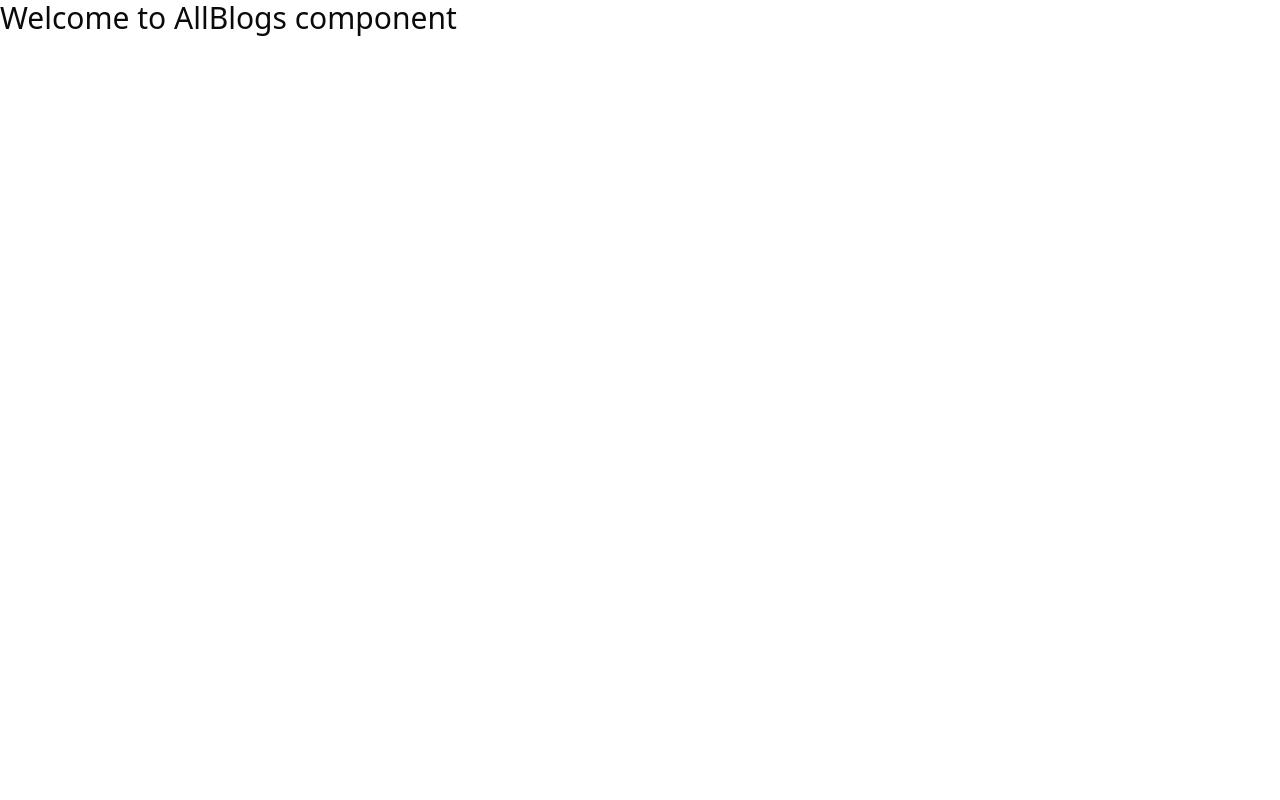
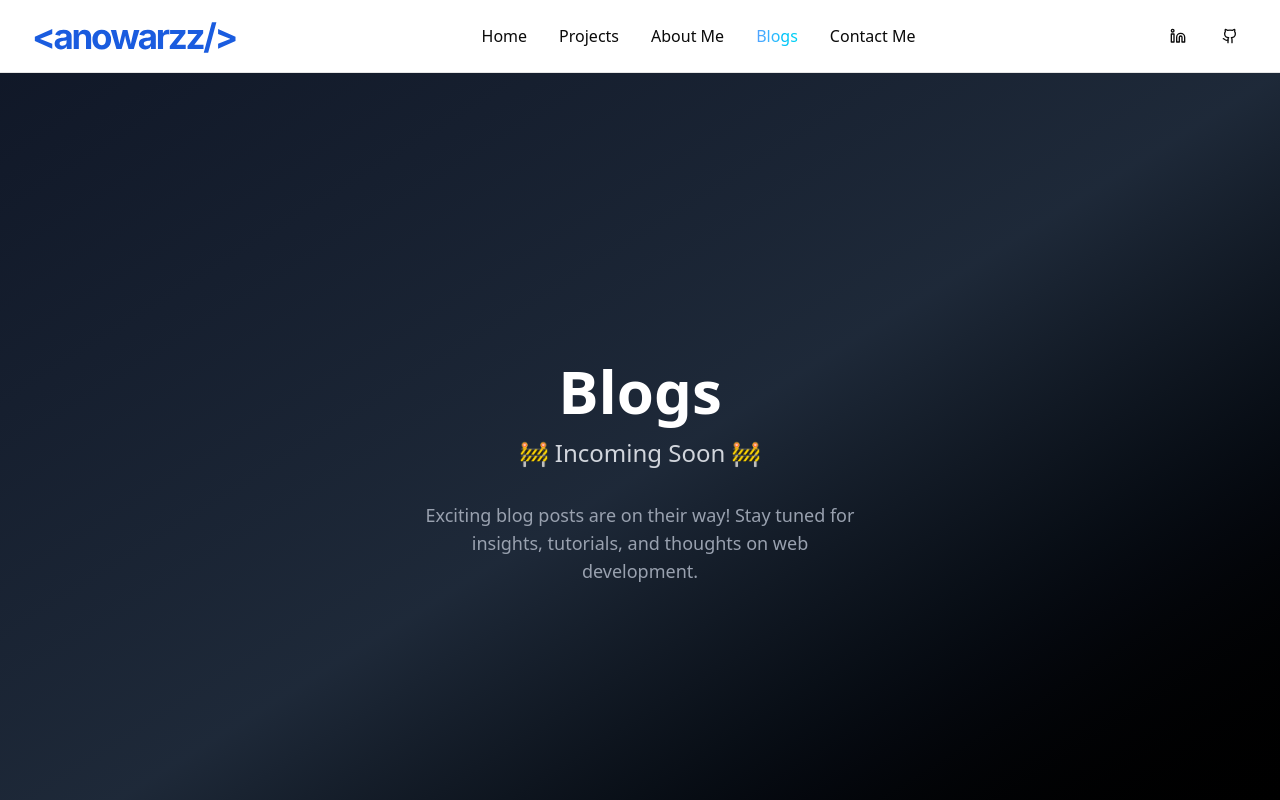
Before and after one commit to anowarzz/anowar-portfolio, a Next.js app: page /blogs in a window 1280 px wide. Shown: the top 800 px of the page. Built offline with nearby package versions, Linux system fonts and the light colour scheme.

Commit message:
feat: add all project page with projects and add the blog route

```diff
--- /dev/null
+++ b/src/app/(commonLayout)/all-projects/page.tsx
@@ -0,0 +1,118 @@
+"use client";
+
+import { ProjectCard } from "@/components/ui/ProjectCard";
+import { LoadingSpinner } from "@/components/ui/loading-spinner";
+import { getAllProjects } from "@/services/projectService/getAllProjects";
+import { IProject } from "@/types";
+import { useEffect, useState } from "react";
+
+const AllProjects = () => {
+  const [projects, setProjects] = useState<IProject[]>([]);
+  const [loading, setLoading] = useState(true);
+  const [error, setError] = useState<string | null>(null);
+
+  useEffect(() => {
+    const fetchProjects = async () => {
+      try {
+        const data = await getAllProjects();
+        setProjects(data);
+      } catch (err) {
+        setError("Failed to load projects");
+        console.error("Error fetching projects:", err);
+      } finally {
+        setLoading(false);
+      }
+    };
+
+    fetchProjects();
+  }, []);
+
+  if (loading) {
+    return (
+      <section className="min-h-screen w-full relative bg-black py-16">
+        <div
+          className="absolute inset-0 z-0"
+          style={{
+            background:
+              "radial-gradient(ellipse 80% 60% at 50% 0%, rgba(99, 102, 241, 0.15), transparent 70%), #000000",
+          }}
+        />
+        <div className="relative z-10 container mx-auto px-4">
+          <div className="flex items-center justify-center min-h-[400px]">
+            <LoadingSpinner size="lg" text="Loading projects..." />
+          </div>
+        </div>
+      </section>
+    );
+  }
+
+  if (error) {
+    return (
+      <section className="min-h-screen w-full relative bg-black py-16">
+        <div
+          className="absolute inset-0 z-0"
+          style={{
+            background:
+              "radial-gradient(ellipse 80% 60% at 50% 0%, rgba(99, 102, 241, 0.15), transparent 70%), #000000",
+          }}
+        />
+        <div className="relative z-10 container mx-auto px-4">
+          <div className="flex items-center justify-center min-h-[400px]">
+            <div className="text-center">
+              <p className="text-red-400 text-lg mb-4">{error}</p>
+              <button
+                onClick={() => window.location.reload()}
+                className="px-6 py-3 bg-blue-600 hover:bg-blue-700 text-white rounded-lg transition-colors"
+              >
+                Try Again
+              </button>
+            </div>
+          </div>
+        </div>
+      </section>
+    );
+  }
+
+  return (
+    <section className="min-h-screen w-full relative bg-black py-16">
+      {/* Background Gradient */}
+      <div
+        className="absolute inset-0 z-0"
+        style={{
+          background:
+            "radial-gradient(ellipse 80% 60% at 50% 0%, rgba(99, 102, 241, 0.15), transparent 70%), #000000",
+        }}
+      />
+
+      <div className="relative z-10 container mx-auto px-4">
+        {/* Section Header */}
+        <div className="text-center mb-16">
+          <h1 className="text-4xl md:text-5xl lg:text-6xl font-bold text-white mb-6">
+            All <span className="text-blue-400">Projects</span>
+          </h1>
+          <p className="text-lg md:text-xl text-white/70 max-w-3xl mx-auto leading-relaxed">
+            List of the projects that showcase my skills and expertise in web
+            development:
+          </p>
+        </div>
+
+        {/* Projects Grid */}
+        {projects.length > 0 ? (
+          <div className="grid grid-cols-1 md:grid-cols-2 lg:grid-cols-3 gap-8 max-w-7xl mx-auto">
+            {projects.map((project) => (
+              <div key={project._id} className="flex justify-center">
+                <ProjectCard key={project._id} project={project} />
+              </div>
+            ))}
+          </div>
+        ) : (
+          <div className="text-center">
+            <p className="text-white/70 text-lg">No projects found.</p>
+          </div>
+        )}
+      </div>
+    </section>
+  );
+};
+
+export default AllProjects;
--- /dev/null
+++ b/src/app/(commonLayout)/blogs/page.tsx
@@ -0,0 +1,20 @@
+const AllBlogs = () => {
+  return (
+    <div className="min-h-screen flex items-center justify-center bg-gradient-to-br from-gray-900 via-gray-800 to-black">
+      <div className="text-center">
+        <h1 className="text-4xl md:text-6xl font-bold text-white mb-4">
+          Blogs
+        </h1>
+        <div className="text-xl md:text-2xl text-gray-300 mb-8">
+          🚧 Incoming Soon 🚧
+        </div>
+        <p className="text-lg text-gray-400 max-w-md mx-auto">
+          Exciting blog posts are on their way! Stay tuned for insights,
+          tutorials, and thoughts on web development.
+        </p>
+      </div>
+    </div>
+  );
+};
+
+export default AllBlogs;
--- a/src/app/blogs/page.tsx
+++ /dev/null
@@ -1,10 +0,0 @@
-const AllBlogs = () => {
-    return (
-        <div>
-           <h3 className='text-3xl'> Welcome to AllBlogs component </h3>
-
-        </div>
-    );
-};
-
-export default AllBlogs;
--- a/src/components/Navbar.tsx
+++ b/src/components/Navbar.tsx
@@ -12,10 +12,12 @@ import {
 import { Github, Linkedin, Menu } from "lucide-react";
 import Image from "next/image";
 import Link from "next/link";
+import { usePathname } from "next/navigation";
 import { useState } from "react";
 
 const Navbar = () => {
   const [isOpen, setIsOpen] = useState(false);
+  const pathname = usePathname();
 
   const navLinks = [
     { href: "/", label: "Home" },
@@ -25,8 +27,22 @@ const Navbar = () => {
     { href: "/#contact", label: "Contact Me" },
   ];
 
+  const isActiveLink = (href: string) => {
+    if (href === "/") {
+      return pathname === "/";
+    }
+    if (href.startsWith("/#")) {
+      return (
+        pathname === "/" &&
+        typeof window !== "undefined" &&
+        window.location.hash === href.substring(1)
+      );
+    }
+    return pathname === href;
+  };
+
   return (
-    <nav className="w-full  backdrop-blur bg-white  border-b z-50">
+    <nav className="w-full sticky top-0 backdrop-blur bg-white/90 border-b z-50">
       <div className="container mx-auto px-4 sm:px-6 lg:px-8">
         <div className="flex h-16 sm:h-18 items-center justify-between">
           {/* Logo */}
@@ -45,7 +61,11 @@ const Navbar = () => {
               <Link
                 key={link.href}
                 href={link.href}
-                className="text-foreground hover:text-primary transition-colors duration-200 font-medium"
+                className={`font-medium transition-colors duration-200 ${
+                  isActiveLink(link.href)
+                    ? "text-transparent bg-clip-text bg-gradient-to-r from-blue-400 to-cyan-400"
+                    : "text-foreground hover:text-primary"
+                }`}
               >
                 {link.label}
               </Link>
@@ -103,7 +123,11 @@ const Navbar = () => {
                       <Link
                         key={link.href}
                         href={link.href}
-                        className="text-lg font-medium text-foreground hover:text-primary transition-colors duration-200 py-2 px-3 rounded-md hover:bg-accent/50 -mx-3"
+                        className={`text-lg font-medium transition-colors duration-200 py-2 px-3 rounded-md -mx-3 ${
+                          isActiveLink(link.href)
+                            ? "text-transparent bg-clip-text bg-gradient-to-r from-blue-400 to-cyan-400"
+                            : "text-foreground hover:text-primary hover:bg-accent/50"
+                        }`}
                         onClick={() => setIsOpen(false)}
                       >
                         {link.label}
--- a/src/components/ui/ProjectCard.tsx
+++ b/src/components/ui/ProjectCard.tsx
@@ -20,7 +20,7 @@ export function ProjectCard({ project }: ProjectCardProps) {
             src={project.image}
             alt={project.title}
             fill
-            className="object-cover group-hover:scale-105 transition-transform duration-300"
+            className="object-contain group-hover:scale-105 transition-transform duration-300"
           />
           <div className="absolute inset-0 bg-gradient-to-t from-black/60 via-transparent to-transparent opacity-0 group-hover:opacity-100 transition-opacity duration-300" />
 
```
